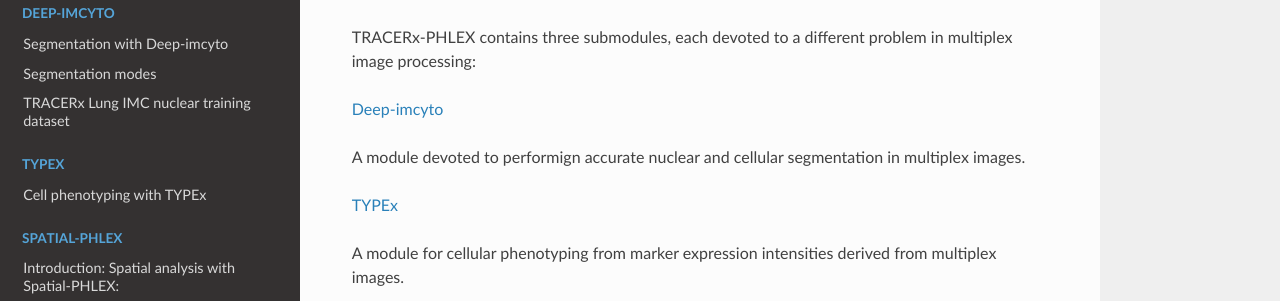
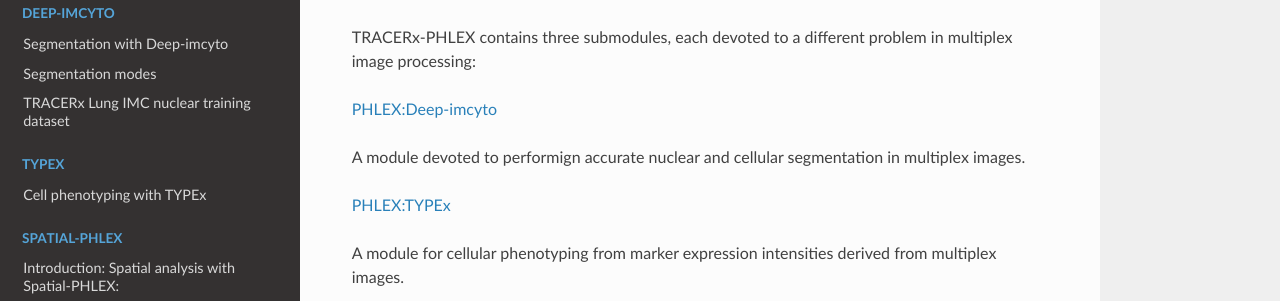
Before and after one commit to Precancer/PHLEX-test, a Sphinx documentation site: the page built from docs/source/index.rst, in a window 1280 px wide and 1003 px high. Shown: the part 266-567 px from the top of the window. Built offline with Sphinx 7.4.7 and the Read the Docs theme 2.0.0, drawn with Linux system fonts in a browser that asks for light colours; pages that are not in the unit, such as notebooks, are missing from menus.

Commit message:
add links to major sections in index

```diff
--- a/docs/source/index.rst
+++ b/docs/source/index.rst
@@ -9,11 +9,11 @@
 
 TRACERx-PHLEX contains three submodules, each devoted to a different problem in multiplex image processing:
 
-#. :ref:`Deep-imcyto`
+#. :ref:`PHLEX:Deep-imcyto<deep-imcyto>`
 
 A module devoted to performign accurate nuclear and cellular segmentation in multiplex images.
 
-#. :ref:`TYPEx`
+#. :ref:`PHLEX:TYPEx<TYPEx>`
 
 A module for cellular phenotyping from marker expression intensities derived from multiplex images.
 
```
